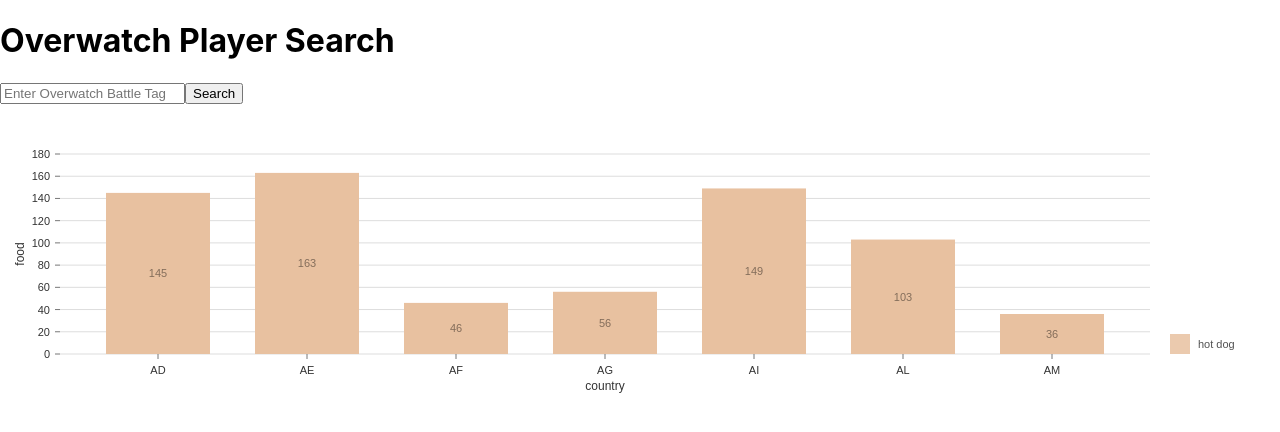
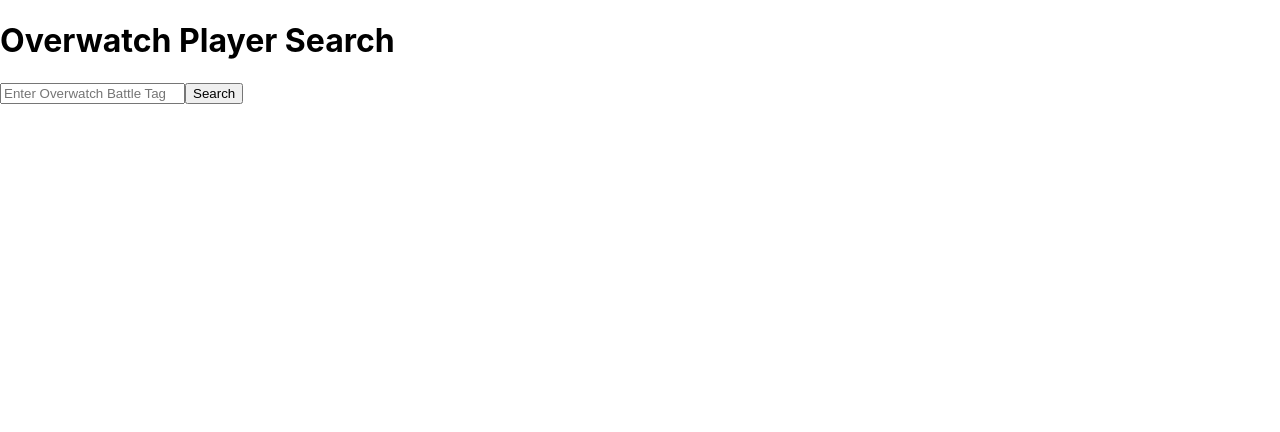
Before and after one commit to lauraspberry/data-visualizer-cody, a React (Create React App) app: page / in a window 1280 px wide. Shown: the top 432 px of the page. Built offline with nearby package versions, Linux system fonts and the light colour scheme.

Commit message:
add pie chart

```diff
--- a/package.json
+++ b/package.json
@@ -4,6 +4,7 @@
   "private": true,
   "dependencies": {
     "@nivo/bar": "^0.84.0",
+    "@nivo/pie": "^0.84.0",
     "@testing-library/jest-dom": "^5.17.0",
     "@testing-library/react": "^13.4.0",
     "@testing-library/user-event": "^13.5.0",
--- a/src/App.css
+++ b/src/App.css
@@ -20,6 +20,6 @@
   font-size: large;
 }
 
-.bar-container {
-  height: 300px;
+.graph-container {
+  height: 600px;
 }
--- a/src/App.js
+++ b/src/App.js
@@ -1,13 +1,16 @@
 import React, { useState } from 'react';
 import './App.css';
 import MyResponsiveBar from './bar/Bar';
-import data from './bar/bar-data.json';
+import MyResponsivePie from './pie/Pie';
+// import data from './bar/bar-data.json';
+// import pieData from './pie/pie-data.json';
 
 function App() {
 
   const [username, setUsername] = useState("");
   const [playerData, setPlayerData] = useState(null);
   const [error, setError] = useState('');
+  const [apiData, setApiData] = useState([]);
 
   const handleSearch = async () => {
     try {
@@ -19,6 +22,7 @@
       } else {
         const data = await response.json();
         setPlayerData(data);
+        setApiData(data.stats.console.quickplay.heroes_comparisons.time_played.values);
         setError('');
       }
     } catch (error) {
@@ -26,7 +30,18 @@
       setError('An error occurred while fetching data. Please try again.');
       setPlayerData(null);
     }
+  };
 
+  const transformData = () => {
+    // Map over the API data and transform it
+    const transformedData = apiData.map(item => ({
+      id: item.hero,
+      label: item.hero,
+      value: item.value,
+      color: `hsl(144, 70%, 50%)`, // You can customize the color as needed
+    }));
+
+    return transformedData;
   };
 
   return (
@@ -42,9 +57,6 @@
           />
           <button onClick={handleSearch}>Search</button>
         </div>
-        <div className='bar-container'>
-          <MyResponsiveBar data={data}></MyResponsiveBar>
-        </div>
         {error && <p style={{ color: 'red' }}>{error}</p>}
         {playerData && (
           <div>
@@ -53,6 +65,13 @@
               <img src={playerData.summary.avatar} alt="avatar" className='avatar'/>
               <h4 className='username'>{playerData.summary.username}</h4>
               <img src={playerData.summary.endorsement.frame} alt="endorsement-frame" className="endorsement-frame"/>
+            </div>
+            <h2>graphs:</h2>
+            <div className='graph-container'>
+              <MyResponsiveBar data={apiData}></MyResponsiveBar>
+            </div>
+            <div className='graph-container'>
+              <MyResponsivePie data={transformData()}></MyResponsivePie>
             </div>
             <h2>data i want:</h2>
             {playerData.stats.console.quickplay.heroes_comparisons.time_played.values.map((pair) => {
--- a/src/bar/Bar.js
+++ b/src/bar/Bar.js
@@ -9,48 +9,14 @@
     <ResponsiveBar
         data={data}
         keys={[
-            'hot dog',
+            'value',
         ]}
-        indexBy="country"
+        indexBy="hero"
         margin={{ top: 50, right: 130, bottom: 50, left: 60 }}
         padding={0.3}
         valueScale={{ type: 'linear' }}
         indexScale={{ type: 'band', round: true }}
         colors={{ scheme: 'nivo' }}
-        defs={[
-            {
-                id: 'dots',
-                type: 'patternDots',
-                background: 'inherit',
-                color: '#38bcb2',
-                size: 4,
-                padding: 1,
-                stagger: true
-            },
-            {
-                id: 'lines',
-                type: 'patternLines',
-                background: 'inherit',
-                color: '#eed312',
-                rotation: -45,
-                lineWidth: 6,
-                spacing: 10
-            }
-        ]}
-        fill={[
-            {
-                match: {
-                    id: 'fries'
-                },
-                id: 'dots'
-            },
-            {
-                match: {
-                    id: 'sandwich'
-                },
-                id: 'lines'
-            }
-        ]}
         borderColor={{
             from: 'color',
             modifiers: [
@@ -66,7 +32,7 @@
             tickSize: 5,
             tickPadding: 5,
             tickRotation: 0,
-            legend: 'country',
+            legend: 'hero',
             legendPosition: 'middle',
             legendOffset: 32,
             truncateTickAt: 0
@@ -75,7 +41,7 @@
             tickSize: 5,
             tickPadding: 5,
             tickRotation: 0,
-            legend: 'food',
+            legend: 'minutes played',
             legendPosition: 'middle',
             legendOffset: -40,
             truncateTickAt: 0
@@ -116,8 +82,8 @@
             }
         ]}
         role="application"
-        ariaLabel="Nivo bar chart demo"
-        barAriaLabel={e=>e.id+": "+e.formattedValue+" in country: "+e.indexValue}
+        ariaLabel="Nivo bar chart"
+        barAriaLabel={e=>e.id+": "+e.formattedValue+" with value: "+e.indexValue}
     />
 )
 
--- a/src/bar/bar-data.json
+++ /dev/null
@@ -1,37 +0,0 @@
-[
-    {
-      "country": "AD",
-      "hot dog": 145,
-      "hot dogColor": "hsl(104, 70%, 50%)"
-    },
-    {
-      "country": "AE",
-      "hot dog": 163,
-      "hot dogColor": "hsl(286, 70%, 50%)"
-    },
-    {
-      "country": "AF",
-      "hot dog": 46,
-      "hot dogColor": "hsl(173, 70%, 50%)"
-    },
-    {
-      "country": "AG",
-      "hot dog": 56,
-      "hot dogColor": "hsl(325, 70%, 50%)"
-    },
-    {
-      "country": "AI",
-      "hot dog": 149,
-      "hot dogColor": "hsl(333, 70%, 50%)"
-    },
-    {
-      "country": "AL",
-      "hot dog": 103,
-      "hot dogColor": "hsl(232, 70%, 50%)"
-    },
-    {
-      "country": "AM",
-      "hot dog": 36,
-      "hot dogColor": "hsl(190, 70%, 50%)"
-    }
-  ]
--- /dev/null
+++ b/src/pie/Pie.js
@@ -0,0 +1,62 @@
+// install (please try to align the version of installed @nivo packages)
+// yarn add @nivo/pie
+import { ResponsivePie } from '@nivo/pie'
+
+// make sure parent container have a defined height when using
+// responsive component, otherwise height will be 0 and
+// no chart will be rendered.
+// website examples showcase many properties,
+// you'll often use just a few of them.
+const MyResponsivePie = ({ data /* see data tab */ }) => (
+    <ResponsivePie
+        data={data}
+        margin={{ top: 40, right: 80, bottom: 80, left: 80 }}
+        innerRadius={0.5}
+        padAngle={0.7}
+        cornerRadius={3}
+        activeOuterRadiusOffset={8}
+        borderWidth={1}
+        borderColor={{
+            from: 'color',
+            modifiers: [
+                [
+                    'darker',
+                    0.2
+                ]
+            ]
+        }}
+        arcLinkLabelsSkipAngle={10}
+        arcLinkLabelsTextColor="#333333"
+        arcLinkLabelsThickness={2}
+        arcLinkLabelsColor={{ from: 'color' }}
+        arcLabelsSkipAngle={10}
+        arcLabelsTextColor={{
+            from: 'color',
+            modifiers: [
+                [
+                    'darker',
+                    2
+                ]
+            ]
+        }}
+        legends={[
+            {
+                anchor: 'left',
+                direction: 'column',
+                justify: false,
+                translateX: 0,
+                translateY: 56,
+                itemsSpacing: 0,
+                itemWidth: 100,
+                itemHeight: 18,
+                itemTextColor: '#999',
+                itemDirection: 'left-to-right',
+                itemOpacity: 1,
+                symbolSize: 18,
+                symbolShape: 'circle',
+            }
+        ]}
+    />
+)
+
+export default MyResponsivePie;
```
Also changed, not shown: 1 other file (tests, documents, lock files or other folders).
